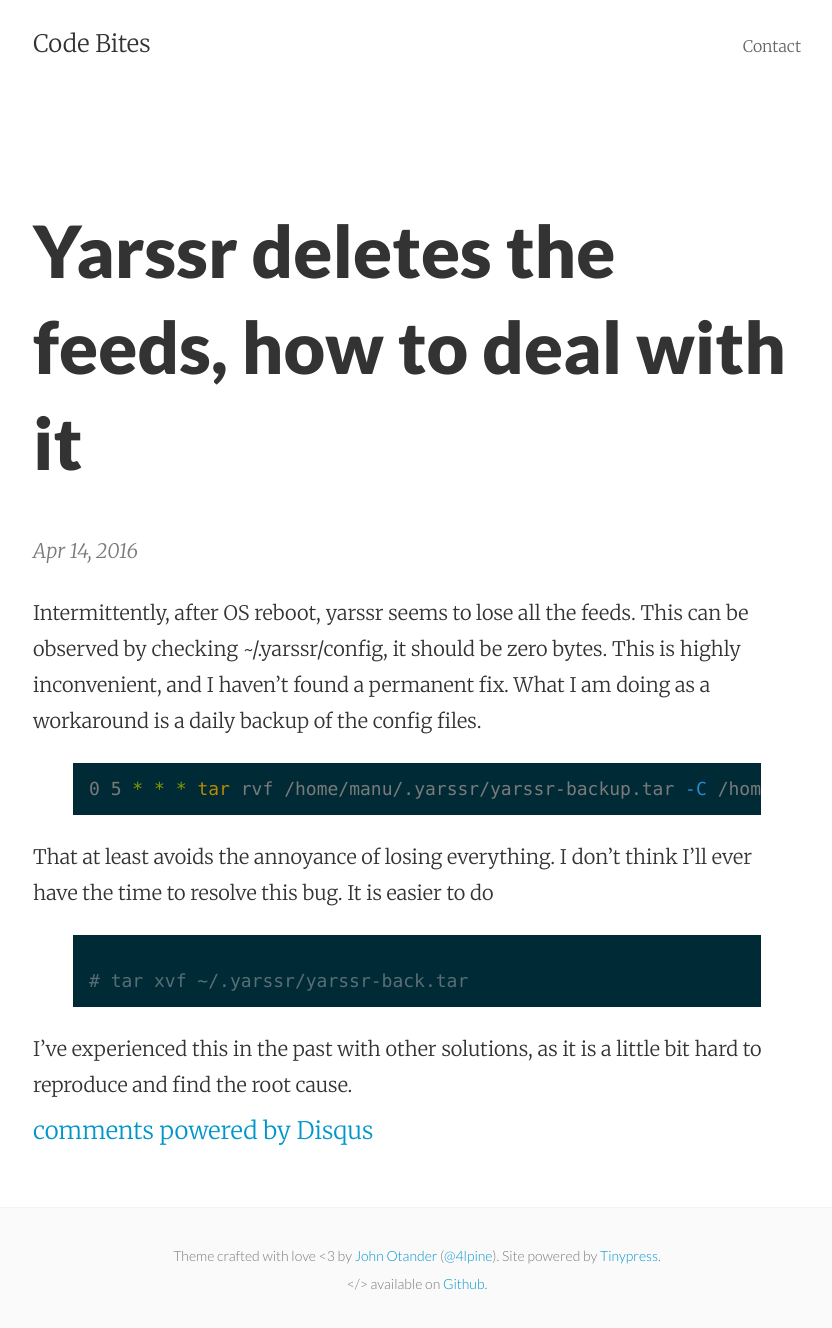
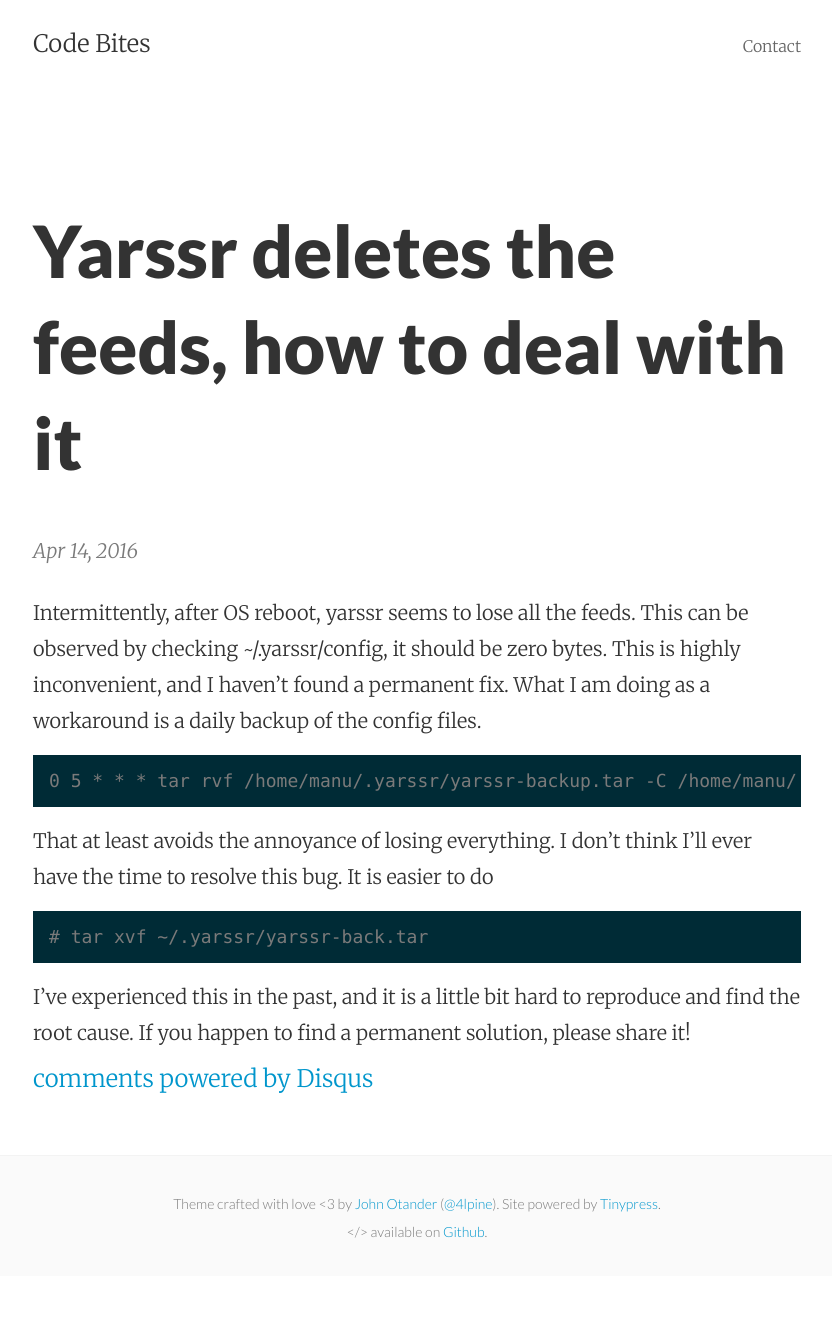
Before and after one commit to emmanuel-galindo/emmanuel-galindo.github.io, a Jekyll site: the page built from _posts/2016-04-14-yarssr-deletes-the-feeds-how-to-deal-with-it.markdown, in a window 1280 px wide. Shown: the whole page, without its empty margins (223-1055 px from the left). Built offline with Jekyll 4.4.1, drawn with Linux system fonts in a browser that asks for light colours; comment, search, counter and statistics services are not loaded; after the commit the page ends 1276 px from its top, so only the background shows below that.

Commit message:
Post update: Yarssr deletes the feeds, how to deal with it

````diff
--- a/_posts/2016-04-14-yarssr-deletes-the-feeds-how-to-deal-with-it.markdown
+++ b/_posts/2016-04-14-yarssr-deletes-the-feeds-how-to-deal-with-it.markdown
@@ -5,13 +5,13 @@
 ---
 Intermittently, after OS reboot, yarssr seems to lose all the feeds. This can be observed by checking ~/.yarssr/config, it should be zero bytes.
 This is highly inconvenient, and I haven't found a permanent fix. What I am doing as a workaround is a daily backup of the config files.
-{% highlight shell %}
+```
 0 5 * * * tar rvf /home/manu/.yarssr/yarssr-backup.tar -C /home/manu/.yarssr/ . 2>&1 1>/dev/null
-{% endhighlight %}
+```
 
 That at least avoids the annoyance of losing everything. I don't think I'll ever have the time to resolve this bug. It is easier to do
-{% highlight shell %}
+```
 # tar xvf ~/.yarssr/yarssr-back.tar
-{% endhighlight %}
+```
 
-I've experienced this in the past with other solutions, as it is a little bit hard to reproduce and find the root cause.
+I've experienced this in the past, and it is a little bit hard to reproduce and find the root cause. If you happen to find a permanent solution, please share it!
````
